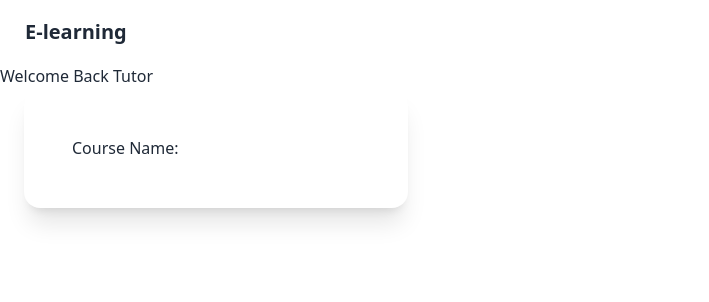
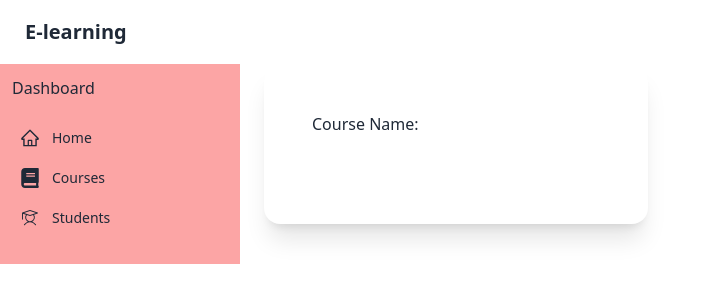
Before and after one commit to nyanjuisam03/E-learning-System, a React (Vite) app in the folder E-learning/: page /tutor/1 in a window 1280 px wide. Shown: the top 302 px of the page, without its empty margins (0-709 px from the left). Built offline with nearby package versions, Linux system fonts and the light colour scheme; no server answers; the database is empty.

Commit message:
adding dashboard

```diff
--- a/E-learning/src/tutor/tutorhome.jsx
+++ b/E-learning/src/tutor/tutorhome.jsx
@@ -1,4 +1,7 @@
 import React, { useEffect, useState } from 'react';
+import { FaBook } from "react-icons/fa";
+import { PiStudentLight } from "react-icons/pi";
+import { AiOutlineHome } from "react-icons/ai";
 import { useParams } from 'react-router-dom';
 import { collection, doc, getDoc } from 'firebase/firestore';
 import { db } from '../firebase';
@@ -31,9 +34,43 @@ function Tutorhome() {
   };
 
   return (
-    <div>
-      <h2>Welcome Back Tutor</h2>
-      <div className="card w-96 bg-base-100 shadow-xl mx-6 p-12 flex">
+    <div className='flex'>
+<div className='h-100%'>
+<div className="flex flex-col h-full p-3 w-60 dark:bg-gray-200 dark:text-gray-800  bg-red-300">
+	<div className="space-y-3">
+		<div className="flex items-center justify-between">
+			<h2>Dashboard</h2>
+		</div>
+
+		<div className="flex-1">
+			<ul className="pt-2 pb-4 space-y-1 text-sm">
+				<li className="rounded-sm">
+					<a rel="noopener noreferrer" href="#" className="flex items-center p-2 space-x-3 rounded-md">
+          <AiOutlineHome className='text-xl' />
+						<span>Home</span>
+					</a>
+				</li>
+				<li className="rounded-sm">
+					<a rel="noopener noreferrer" href="#" className="flex items-center p-2 space-x-3 rounded-md">
+          <FaBook className='text-xl'/>
+          <span>Courses</span>
+					</a>
+				</li>
+				<li className="rounded-sm">
+					<a rel="noopener noreferrer" href="#" className="flex items-center p-2 space-x-3 rounded-md">
+          <PiStudentLight className='text-xl' />
+						<span>Students</span>
+					</a>
+				</li>
+			</ul>
+		</div>
+	</div>
+
+</div>
+</div>
+
+
+      <div className="card w-96 bg-base-100 shadow-xl mx-6 p-12 flex h-40">
         <h2>Course Name: {courseName}</h2>
        </div>
     </div>
```
